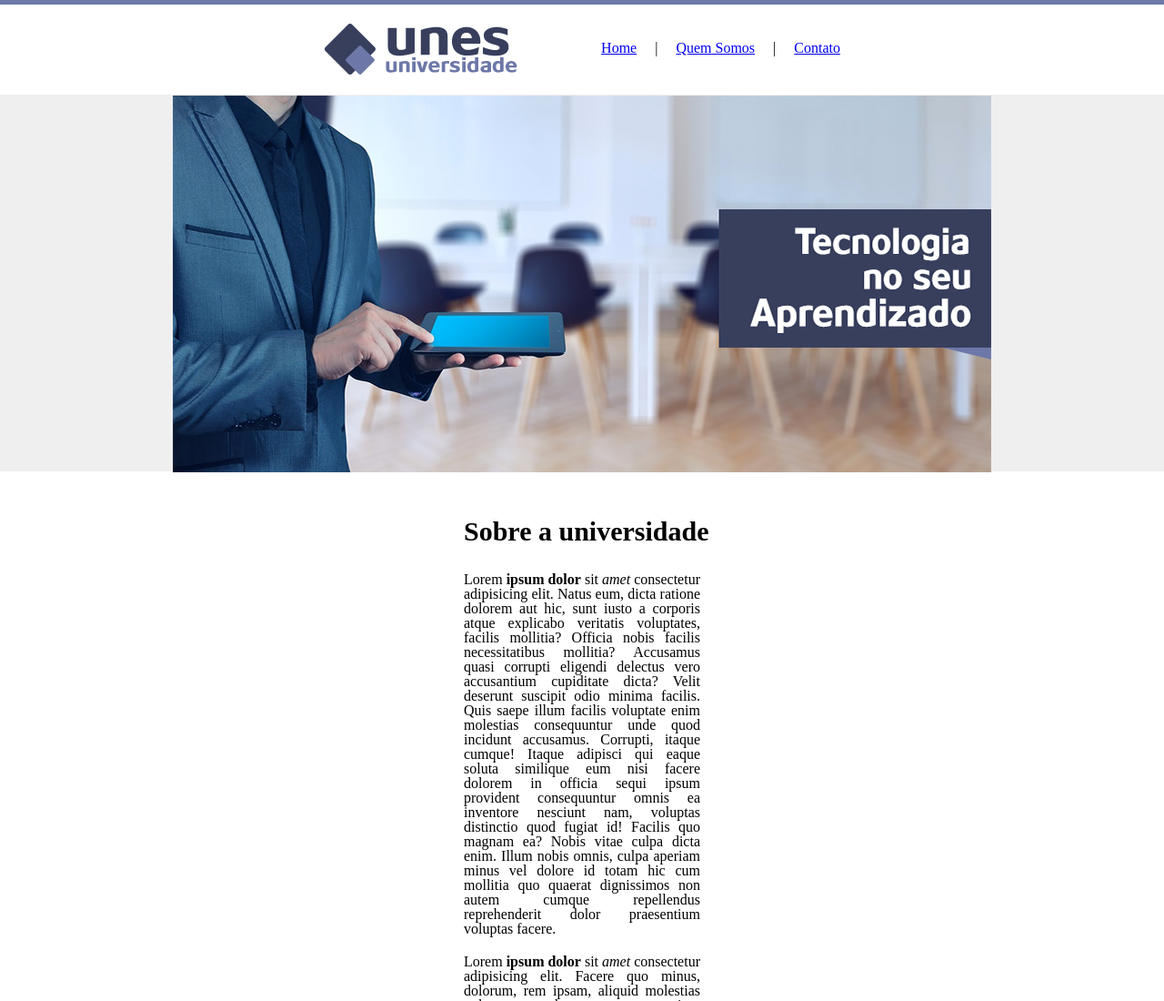
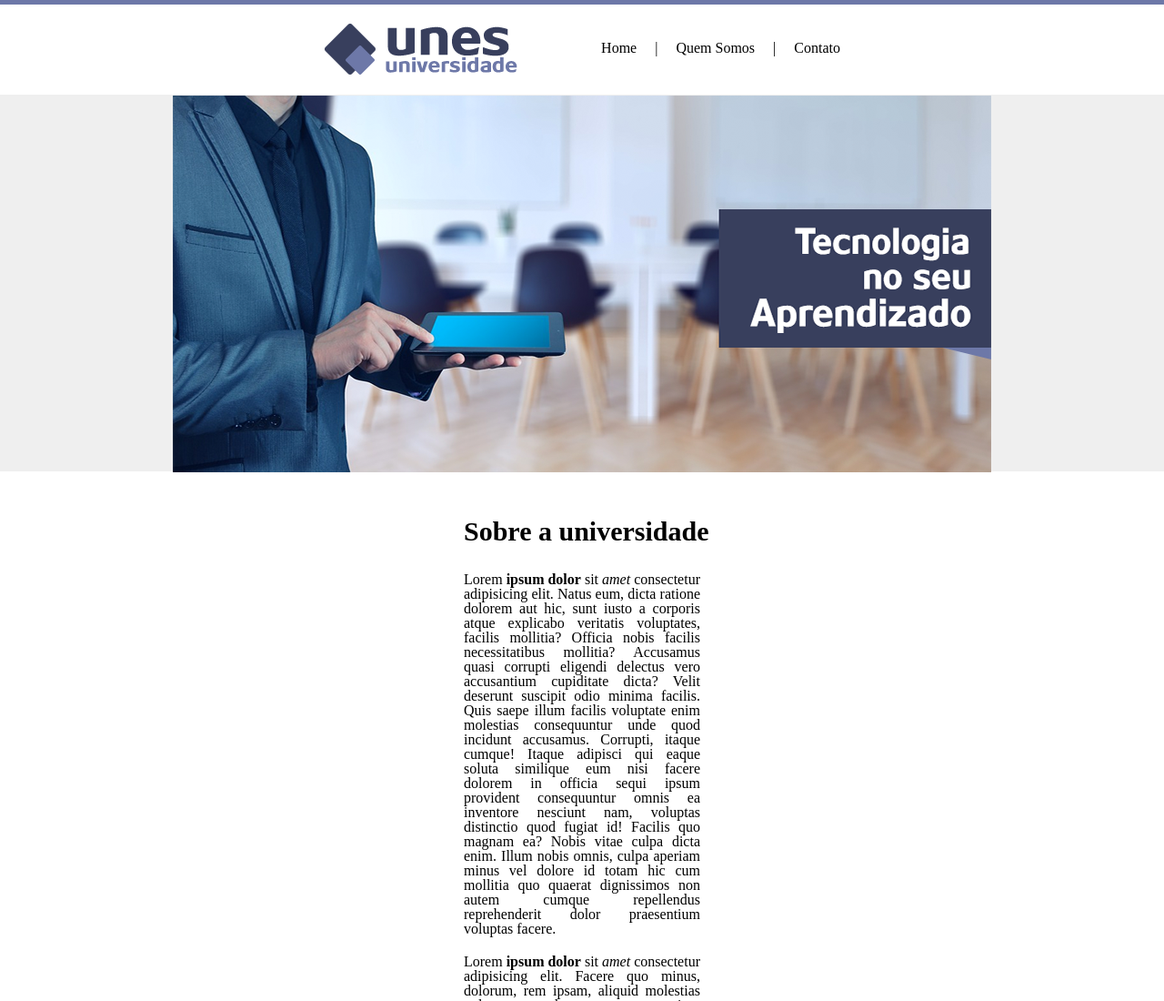
Before and after one commit to ThalissonF/Unes_Universidade, a plain HTML site: page index.html in a window 1280 px wide. Shown: the top 1100 px of the page at 91% size. Drawn offline with Linux system fonts and the light colour scheme.

Commit message:
Ajuste no css

```diff
--- a/assets/css/style.css
+++ b/assets/css/style.css
@@ -23,7 +23,7 @@ body{
     padding: 0 0 0 20px;
 }
 
-.menu__opcoes > ul > a{
+.menu__opcoes > li > a{
     text-decoration: none;
     color: #000;
 }
```
